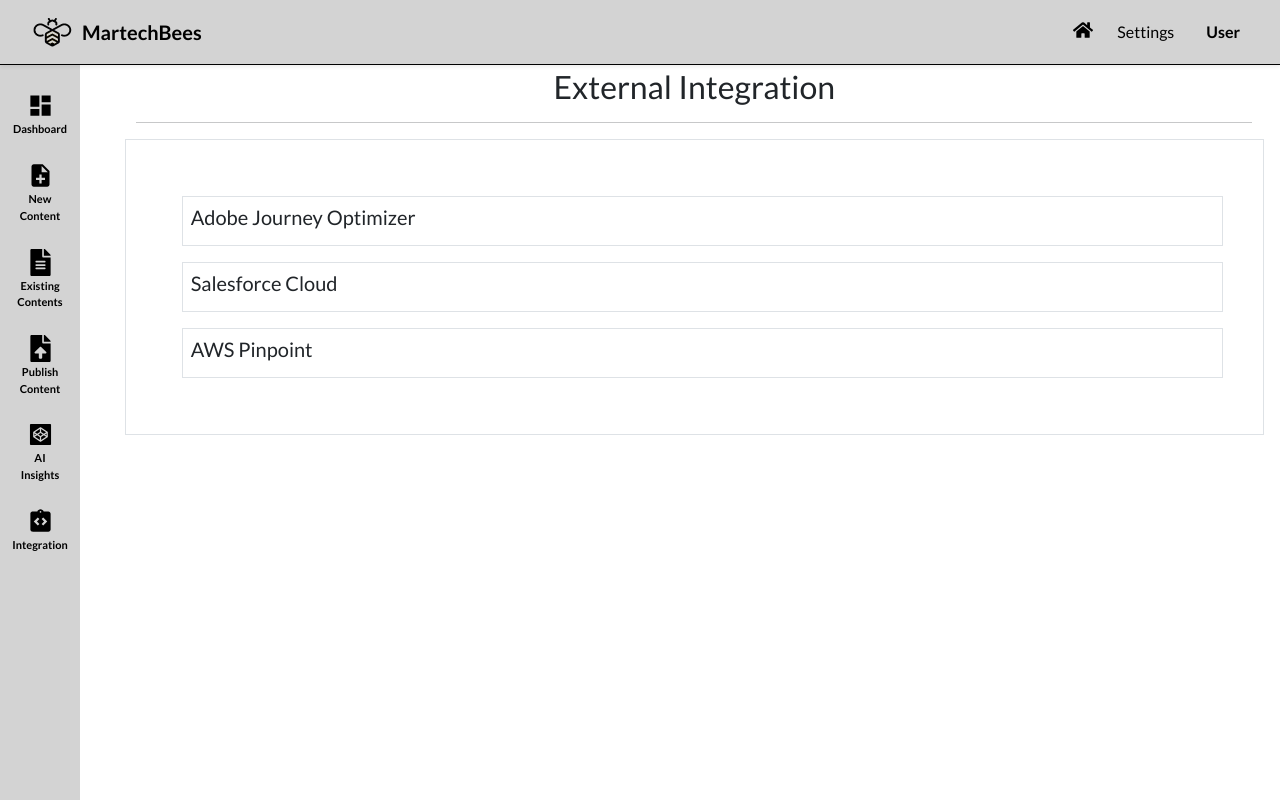
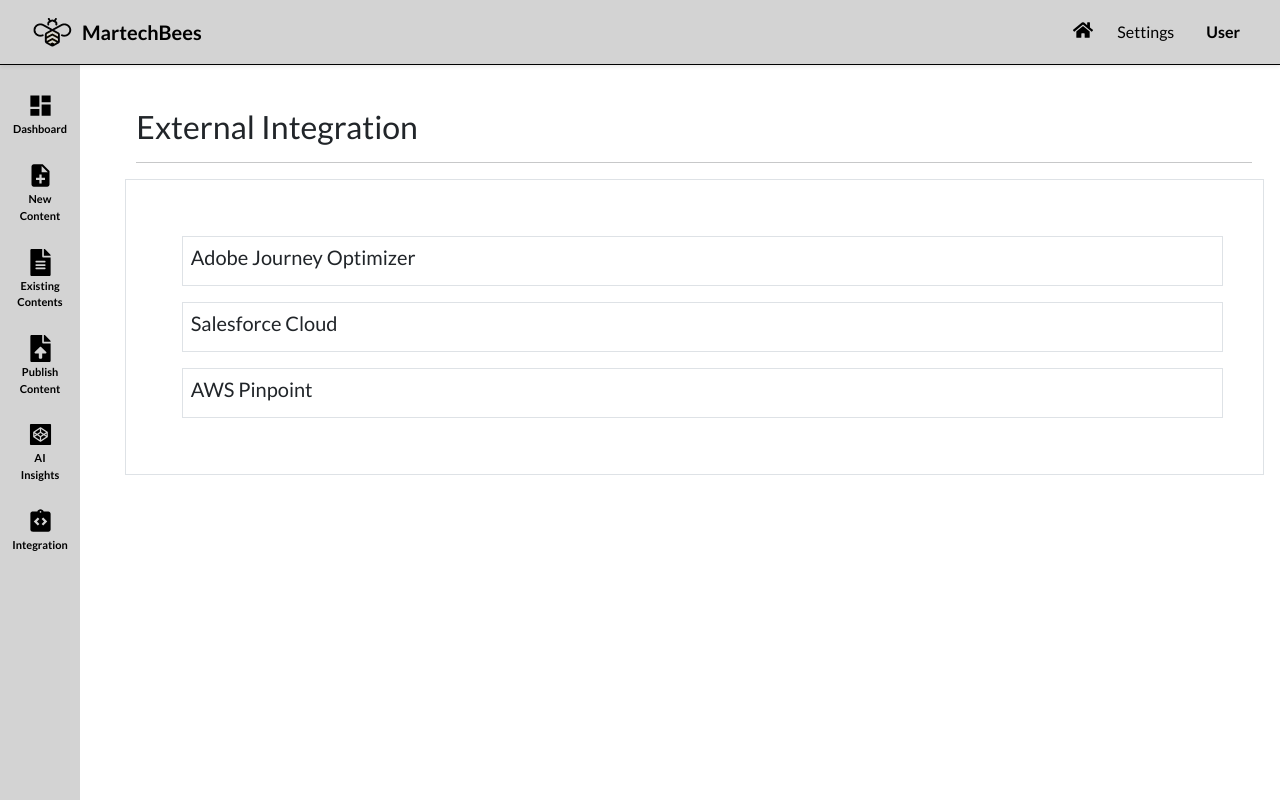
Before and after one commit to JAMESJOHN95/Content_Ui_TS, a React (Vite) app: page /integration in a window 1280 px wide. Built offline with nearby package versions, Linux system fonts and the light colour scheme; no server answers.

Commit message:
integration page added

```diff
--- a/src/Pages/Integration.tsx
+++ b/src/Pages/Integration.tsx
@@ -5,7 +5,7 @@
 <div className='row'>
     <div className='col-md-1'><Layout/></div>
         <div className='col-md-11 container'>
-         <div className='text-center mt-2 container'>
+         <div className='mt-5 container'>
             <h3>External Integration</h3>
             <hr/>
          </div>
```
